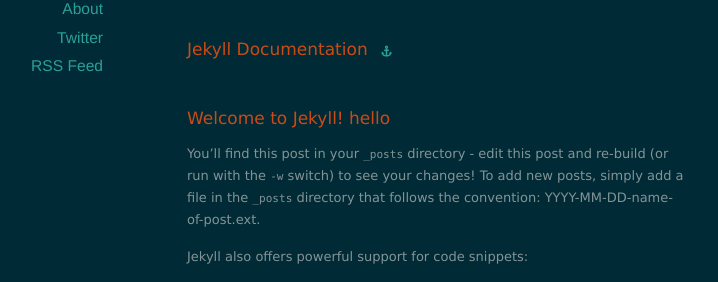
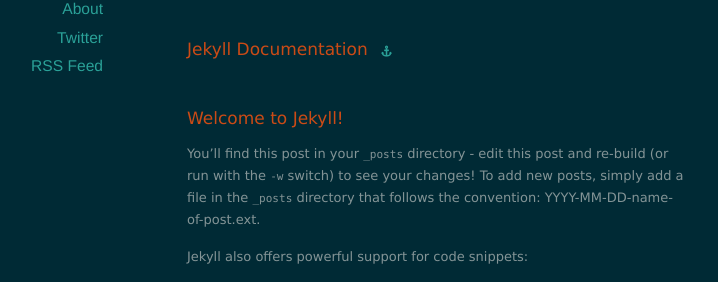
Before and after one commit to itaibassi/itaibassi.github.io, a Jekyll site: the page built from index.html, in a window 1280 px wide. Shown: the part 233-515 px from the top of the page, without its empty margins (203-921 px from the left). Built offline with Jekyll 4.4.1, drawn with Linux system fonts in a browser that asks for light colours; nearby versions of some CDN libraries; the list of posts is cut into pages by our own code.

Commit message:
Update index.html

```diff
--- a/index.html
+++ b/index.html
@@ -13,7 +13,7 @@
 				<a class="anchor" href="{{ post.url }}"><i class="icon-anchor"></i></a>
 			</h1>
 		{% else %}
-			<h1><a href="{{ post.url }}">{{ post.title }}</a> hello</h1>
+			<h1><a href="{{ post.url }}">{{ post.title }}</a> </h1>
 		{% endif %}
 
 		<div class="post-content">{{ post.content }}</div>
```
